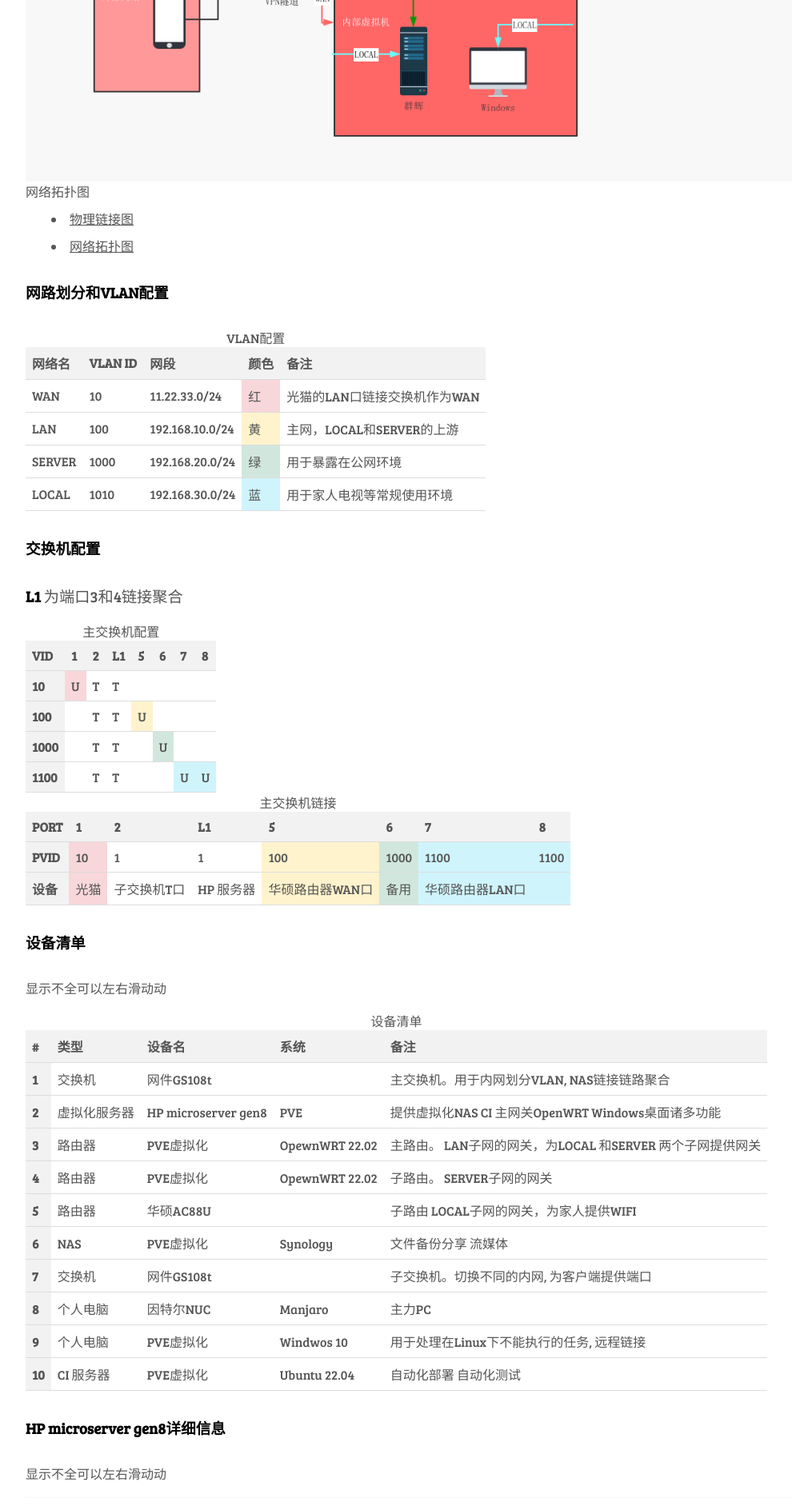
After one commit to jingwangnet/mysite, a Django app: page /homelab/ in a window 1280 px wide. The commit adds this page. Shown: the part 1320-3193 px from the top of the page at 80% size, without its empty margins (128-1118 px from the left). Run offline with Django 4.2, Linux system fonts and the light colour scheme; style sheets or scripts are compiled from the project's sources; some web fonts are replaced.

Commit message:
Add home lab page

```diff
--- /dev/null
+++ b/page/templates/page/lab.html
@@ -0,0 +1,304 @@
+{% extends 'base.html' %}
+{% block title %}我的Home Lab|Our HomeLab{% endblock %}
+{% load static %}
+{% block css %}{% static 'css/post.css' %}{% endblock %}
+
+{% block content %}
+<article class="post">
+  <header>
+    <h1>关于</h1>
+  </header>
+  <div class="post-content">
+              <section>
+            <h2 class="border-bottom">我的HomeLab</h2>
+
+            <h3>链接</h3>
+
+            <div class="img-wrapper">
+              <figure>
+                <img src="{% static 'img/homelab/物理链接图.png' %}" alt="物理链接图">
+                <figcaption>物理链接图</figcaption>
+              </figure>
+              <figure>
+                <img src="{% static 'img/homelab/网络图.png' %}" alt="网络图">
+                <figcaption>网络拓扑图</figcaption>
+              </figure>
+            </div>
+            <ul>
+              <li><a href="{% static 'img/homelab/物理链接图.png' %}" target="_blank">物理链接图</a></li>
+              <li><a href="{% static 'img/homelab/网络图.png' %}" target="_blank">网络拓扑图</a></li>
+            </ul>
+
+
+            <h3>网路划分和VLAN配置</h3>
+            <div class="table-responsive">
+              <table class="table  table-striped caption-top">
+                <caption>VLAN配置</caption>
+                <thead class="table-dark">
+                  <tr>
+                    <th scope="col">网络名</th>
+                    <th scope="col">VLAN ID</th>
+                    <th scope="col">网段</th>
+                    <th scope="col">颜色</th>
+                    <th scope="col">备注</th>
+                  </tr>
+                </thead>
+                <tbody>
+                  <tr>
+                    <td>WAN</td>
+                    <td>10</td>
+                    <td>11.22.33.0/24</td>
+                    <td class="table-danger">红</td>
+                    <td>光猫的LAN口链接交换机作为WAN</td>
+                  </tr>
+                  <tr>
+                    <td>LAN</td>
+                    <td>100</td>
+                    <td>192.168.10.0/24</td>
+                    <td class="table-warning">黄</td>
+                    <td>主网，LOCAL和SERVER的上游</td>
+                  </tr>
+                  <tr>
+                    <td>SERVER</td>
+                    <td>1000</td>
+                    <td>192.168.20.0/24</td>
+                    <td class="table-success">绿</td>
+                    <td>用于暴露在公网环境</td>
+                  </tr>
+                  <tr>
+                    <td>LOCAL</td>
+                    <td>1010</td>
+                    <td>192.168.30.0/24</td>
+                    <td class="table-info">蓝</td>
+                    <td>用于家人电视等常规使用环境</td>
+                  </tr>
+                </tbody>
+              </table>
+            </div>
+            <h3>交换机配置</h3>
+            <P><b>L1</b>为端口3和4链接聚合</p>
+            <div class="table-responsive">
+              <table class="table  table-striped caption-top">
+                <caption>主交换机配置</caption>
+                <thead class="table-dark">
+                  <tr>
+                    <th scope="col">VID</th>
+                    <th scope="col">1</th>
+                    <th scope="col">2</th>
+                    <th scope="col">L1</th>
+                    <th scope="col">5</th>
+                    <th scope="col">6</th>
+                    <th scope="col">7</th>
+                    <th scope="col">8</th>
+                  </tr>
+                </thead>
+                <tbody>
+                  <tr>
+                    <th>10</th>
+                    <td class="table-danger">U</td>
+                    <td>T</td>
+                    <td>T</td>
+                    <td></td>
+                    <td></td>
+                    <td></td>
+                    <td></td>
+                  </tr>
+                  <tr>
+                    <th>100</th>
+                    <td></td>
+                    <td>T</td>
+                    <td>T</td>
+                    <td class="table-warning">U</td>
+                    <td></td>
+                    <td></td>
+                    <td></td>
+                  </tr>
+                  <tr>
+                    <th>1000</th>
+                    <td></td>
+                    <td>T</td>
+                    <td>T</td>
+                    <td></td>
+                    <td class="table-success">U</td>
+                    <td></td>
+                    <td></td>
+                  </tr>
+                  <tr>
+                    <th>1100</th>
+                    <td></td>
+                    <td>T</td>
+                    <td>T</td>
+                    <td></td>
+                    <td></td>
+                    <td class="table-info">U</td>
+                    <td class="table-info">U</td>
+                  </tr>
+                </tbody>
+              </table>
+            </div>
+
+            <div class="table-responsive">
+              <table class="table  table-striped caption-top">
+                <caption>主交换机链接</caption>
+                <thead class="table-dark">
+                  <tr>
+                    <th scope="col">PORT</th>
+                    <th scope="col">1</th>
+                    <th scope="col">2</th>
+                    <th scope="col">L1</th>
+                    <th scope="col">5</th>
+                    <th scope="col">6</th>
+                    <th scope="col">7</th>
+                    <th scope="col">8</th>
+                  </tr>
+                </thead>
+                <tbody>
+                  <tr>
+                    <th scope="row">PVID</th>
+                    <td class="table-danger">10</td>
+                    <td>1</td>
+                    <td>1</td>
+                    <td class="table-warning">100</td>
+                    <td class="table-success">1000</td>
+                    <td class="table-info">1100</td>
+                    <td class="table-info">1100</td>
+                  </tr>
+                  <tr>
+                    <th scope="row">设备</th>
+                    <td class="table-danger">光猫</td>
+                    <td>子交换机T口</td>
+                    <td>HP 服务器</td>
+                    <td class="table-warning">华硕路由器WAN口</td>
+                    <td class="table-success">备用</td>
+                    <td class="table-info">华硕路由器LAN口</td>
+                    <td class="table-info"></td>
+                  </tr>
+                </tbody>
+              </table>
+            </div>
+            <h3>设备清单</h3>
+            <p><small>显示不全可以左右滑动动</small></p>
+            <div class="table-responsive">
+              <table class="table  table-striped caption-top">
+                <caption>设备清单</caption>
+                <thead class="table-dark">
+                  <tr>
+                    <th scope="col">#</th>
+                    <th scope="col">类型</th>
+                    <th scope="col">设备名</th>
+                    <th scope="col">系统</th>
+                    <th scope="col">备注</th>
+                  </tr>
+                </thead>
+                <tbody>
+                  <tr>
+                    <th scope="row">1</th>
+                    <td>交换机</td>
+                    <td>网件GS108t</td>
+                    <td></td>
+                    <td>主交换机。用于内网划分VLAN, NAS链接链路聚合</td>
+                  </tr>
+                  <tr>
+                    <th scope="row">2</th>
+                    <td>虚拟化服务器</td>
+                    <td>HP microserver gen8</td>
+                    <td>PVE</td>
+                    <td>提供虚拟化NAS CI 主网关OpenWRT Windows桌面诸多功能</td>
+                  </tr>
+                  <tr>
+                    <th scope="row">3</th>
+                    <td>路由器</td>
+                    <td>PVE虚拟化</td>
+                    <td>OpewnWRT 22.02</td>
+                    <td>主路由。 LAN子网的网关，为LOCAL 和SERVER 两个子网提供网关</td>
+                  </tr>
+                  <tr>
+                    <th scope="row">4</th>
+                    <td>路由器</td>
+                    <td>PVE虚拟化</td>
+                    <td>OpewnWRT 22.02</td>
+                    <td>子路由。 SERVER子网的网关</td>
+                  </tr>
+                  <tr>
+                    <th scope="row">5</th>
+                    <td>路由器</td>
+                    <td>华硕AC88U</td>
+                    <td></td>
+                    <td>子路由 LOCAL子网的网关，为家人提供WIFI</td>
+                  </tr>
+                  <tr>
+                    <th scope="row">6</th>
+                    <td>NAS</td>
+                    <td>PVE虚拟化</td>
+                    <td>Synology</td>
+                    <td>文件备份分享 流媒体</td>
+                  </tr>
+                  <tr>
+                    <th scope="row">7</th>
+                    <td>交换机</td>
+                    <td>网件GS108t</td>
+                    <td></td>
+                    <td>子交换机。切换不同的内网, 为客户端提供端口</td>
+                  </tr>
+                  <tr>
+                    <th scope="row">8</th>
+                    <td>个人电脑</td>
+                    <td>因特尔NUC</td>
+                    <td>Manjaro</td>
+                    <td>主力PC</td>
+                  </tr>
+                  <tr>
+                    <th scope="row">9</th>
+                    <td>个人电脑</td>
+                    <td>PVE虚拟化</td>
+                    <td>Windwos 10</td>
+                    <td>用于处理在Linux下不能执行的任务, 远程链接</td>
+                  </tr>
+                  <tr>
+                    <th scope="row">10</th>
+                    <td>CI 服务器</td>
+                    <td>PVE虚拟化</td>
+                    <td>Ubuntu 22.04</td>
+                    <td>自动化部署 自动化测试</td>
+                  </tr>
+                </tbody>
+              </table>
+            </div>
+            <h3>HP microserver gen8详细信息</h3>
+            <p><small>显示不全可以左右滑动动</small></p>
+            <pre>
+root@pve:~$ qm list
+      VMID NAME                 STATUS     MEM(MB)    BOOTDISK(GB) PID
+       100 dsm                  running    2048               0.05 1431
+       101 ubuntu               running    1024              32.00 1581
+       102 openwrt-master       running    512                0.00 1358
+       103 openwrt              running    512                0.27 1513
+       104 win10                running    4096             100.00 1644
+       105 centos               running    2048               0.00 1695
+       106 networking           running    1024               0.00 1766
+       107 test                 running    2048               0.00 1836
+       108 ci                   running    2048              32.00 2329594
+root@pve:~$ screenfetch
+         _,met$$$$$gg.           root@pve
+      ,g$$$$$$$$$$$$$$$P.        OS: Debian
+    ,g$$P""       """Y$$.".      Kernel: x86_64 Linux 5.4.78-2-pve
+   ,$$P'              `$$$.      Uptime: 1220d 17h 5m
+  ',$$P       ,ggs.     `$$b:    Packages: 743
+  `d$$'     ,$P"'   .    $$$     Shell: bash 5.0.3
+   $$P      d$'     ,    $$P     CPU: Intel Xeon E3-1265L V2 @ 8x 3.5GHz [8.3°C]
+   $$:      $$.   -    ,d$$'     GPU: mgag200drmfb
+   $$\;      Y$b._   _,d$P'      RAM: 10966MiB / 11996MiB
+   Y$$.    `.`"Y$$$$P"'
+   `$$b      "-.__
+    `Y$$
+     `Y$$.
+       `$$b.
+         `Y$$b.
+            `"Y$b._
+                `""""
+            </pre>
+          </section>
+
+  </div>
+</article>
+{% endblock %}
--- a/page/views.py
+++ b/page/views.py
@@ -5,3 +5,7 @@ from django.views.generic import TemplateView
 # Create your views here.
 class AboutPageView(TemplateView):
     template_name = "page/about.html"
+
+
+class LabPageView(TemplateView):
+    template_name = "page/lab.html"
--- a/simpleblog/urls.py
+++ b/simpleblog/urls.py
@@ -16,10 +16,11 @@ Including another URLconf
 """
 from django.contrib import admin
 from django.urls import path, include
-from page.views import AboutPageView
+from page.views import AboutPageView, LabPageView
 
 urlpatterns = [
     path("admin/", admin.site.urls),
     path("", include("blog.urls")),
     path("about/", AboutPageView.as_view(), name="about"),
+    path("homelab/", LabPageView.as_view(), name="lab"),
 ]
--- a/static/scss/_tags.scss
+++ b/static/scss/_tags.scss
@@ -11,6 +11,7 @@ img {
   display: block;
   max-width: 100%;
   vertical-align: middle;
+  background-color: var(--bg-color);
 }
 
 
@@ -49,13 +50,29 @@ blockquote {
 
 table {
   border-collapse: collapse;
+  display: block;
+  max-width: 100%;
+  overflow-x: auto;
   th, td {
     padding: 8px;
     text-align: left;
     border-bottom: 1px solid #ddd;
+    white-space: nowrap;
   }
   th {
     background-color: #f2f2f2;
     font-weight: bold;
   }
+  .table-danger {
+    background: var(--red);
+  }
+  .table-warning {
+    background: var(--yellow);
+  }
+  .table-success {
+    background: var(--green);
+  }
+  .table-info {
+    background: var(--blue);
+  }
 }
--- a/static/scss/_vars.scss
+++ b/static/scss/_vars.scss
@@ -3,4 +3,9 @@
   --text-second-color: #000;
   --font-size: 16px;
   --bg-color: #f8f8f8;
+
+  --red: #f8d7da;
+  --yellow: #fff3cd;
+  --green: #d1e7dd;
+  --blue: #cff4fc;
 }
--- a/templates/base.html
+++ b/templates/base.html
@@ -11,6 +11,7 @@
   <header>
     <a class="logo" href="/">jing wang</a>
     <ul class="navbar">
+      <li><a href="{% url 'lab' %}">home lab</a></li>
       <li><a href="{% url 'about' %}">about me</a></li>
     </ul>
   </header>
```
Also changed, not shown: page/static/img/homelab/物理链接图.png (added), page/static/img/homelab/网络图.png (added), static/scss/_components.scss (line endings or trailing spaces).
